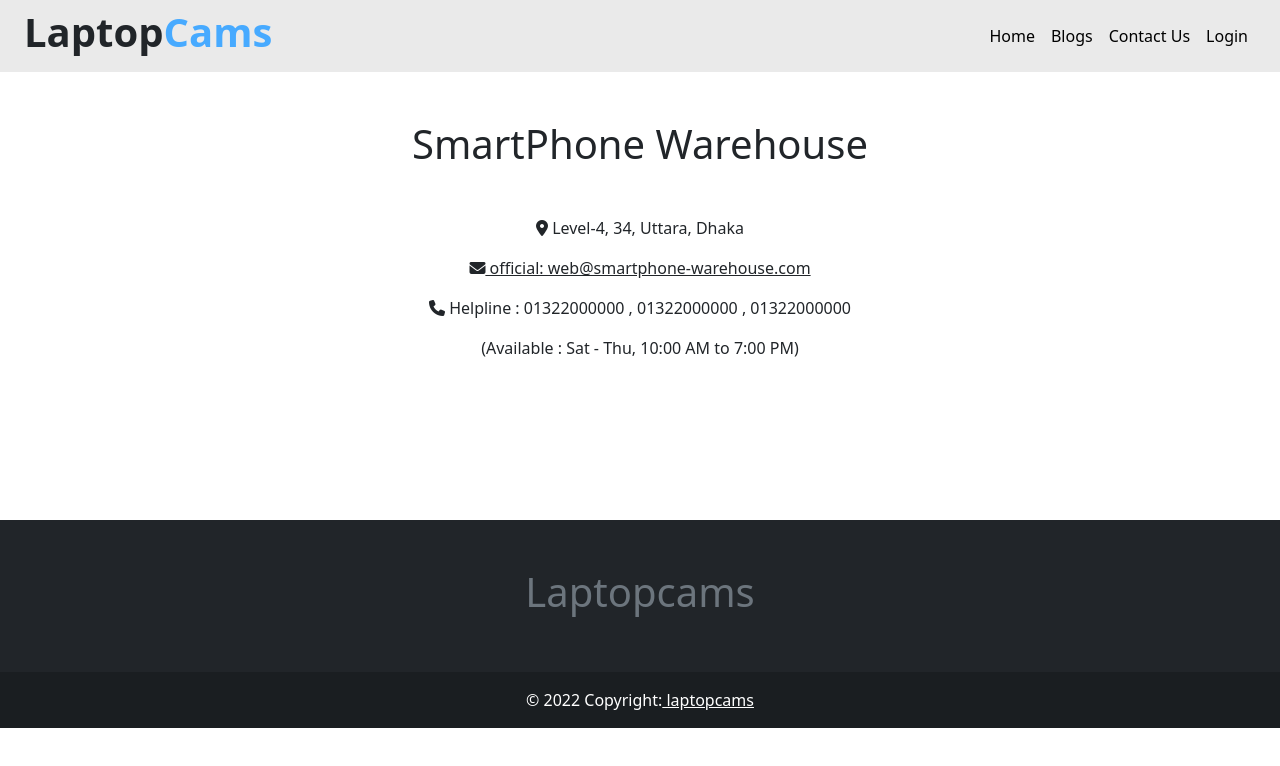
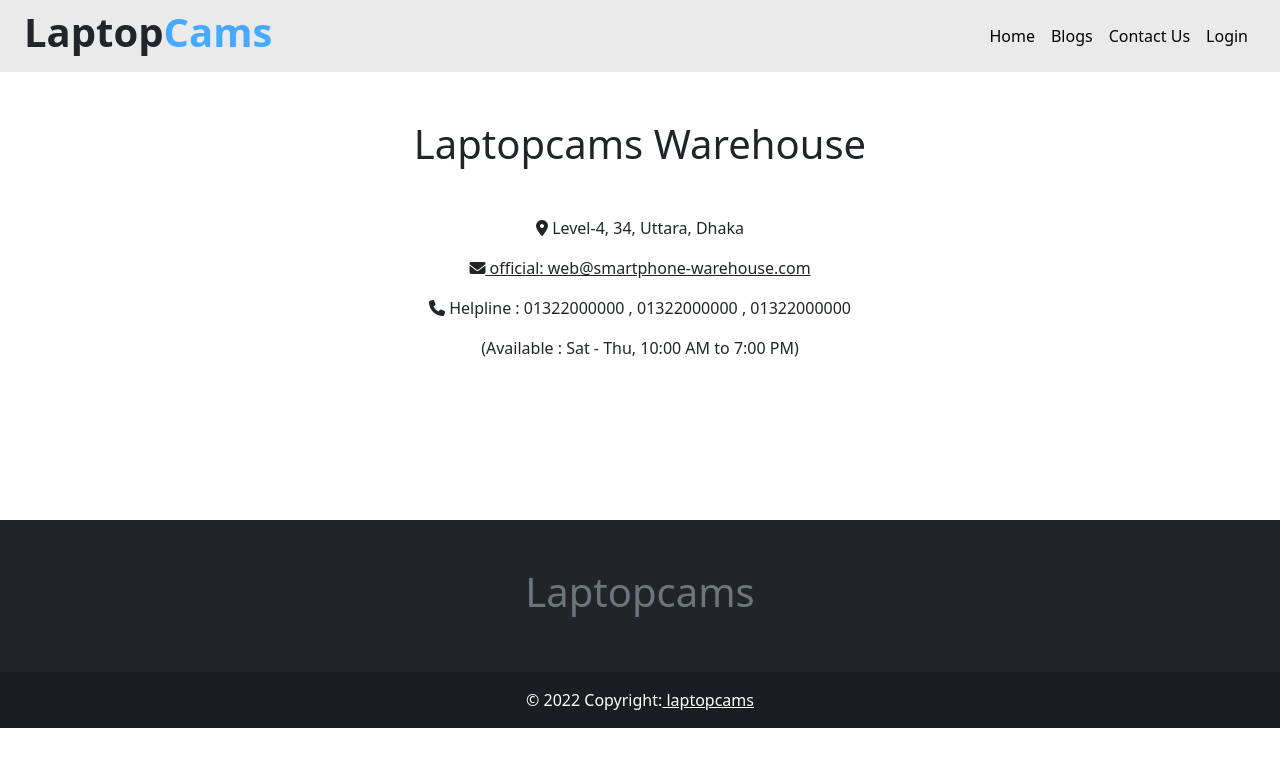
Before and after one commit to MehediHassanJibon/laptopcams-warehouse-client-side, a React (Create React App) app: page /contact in a window 1280 px wide. Shown: the top 766 px of the page. Built offline with nearby package versions, Linux system fonts and the light colour scheme; no server answers.

Commit message:
final commit

```diff
--- a/src/Components/Contact/Contact.js
+++ b/src/Components/Contact/Contact.js
@@ -5,7 +5,7 @@
     return (
         <div className='text-center px-3'>
             <div className='mt-5' style={{ height: '400px' }}>
-                <h1 className='mb-5'>SmartPhone Warehouse</h1>
+                <h1 className='mb-5'>Laptopcams Warehouse</h1>
                 <p><i className="fa-solid fa-location-dot"></i> Level-4, 34, Uttara, Dhaka</p>
                 <p><Link className='text-dark' to=''><i className="fa-solid fa-envelope"></i> official: web@smartphone-warehouse.com</Link></p>
                 <p><i className="fa-solid fa-phone"></i> Helpline : 01322000000 , 01322000000 , 01322000000</p>
```
